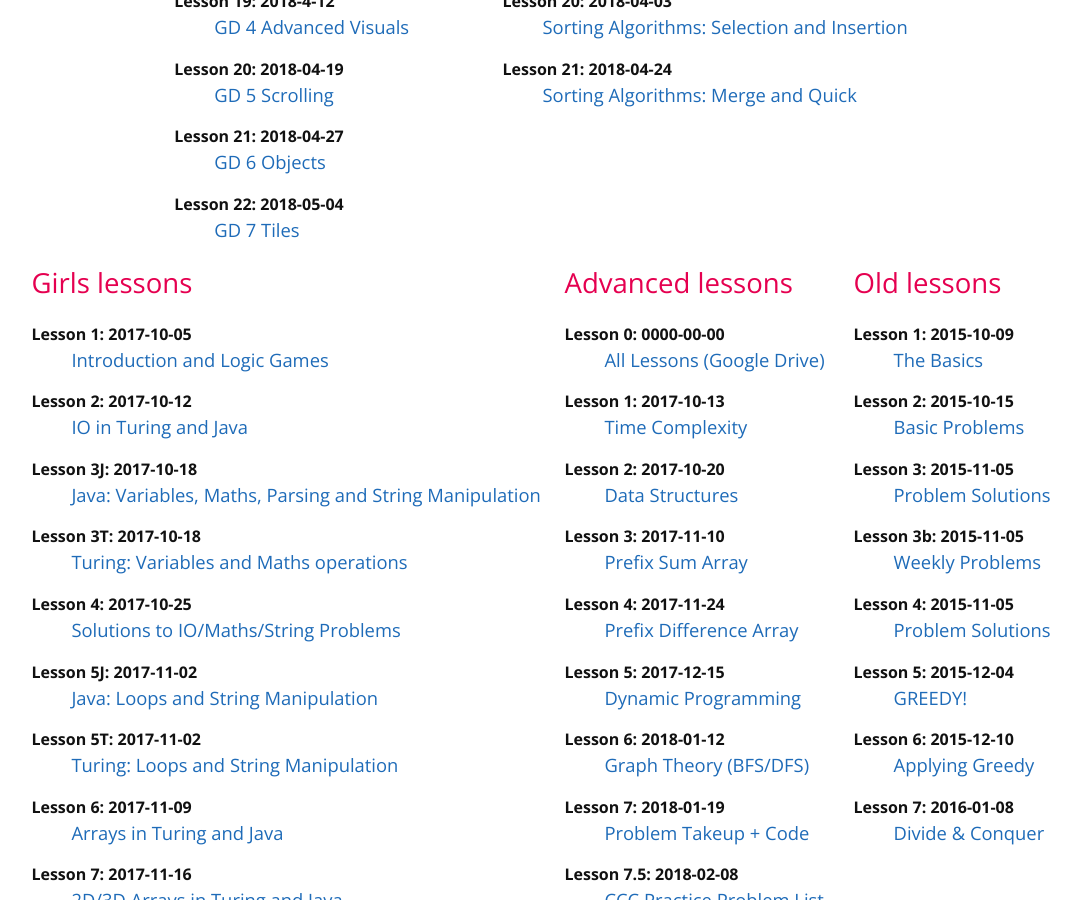
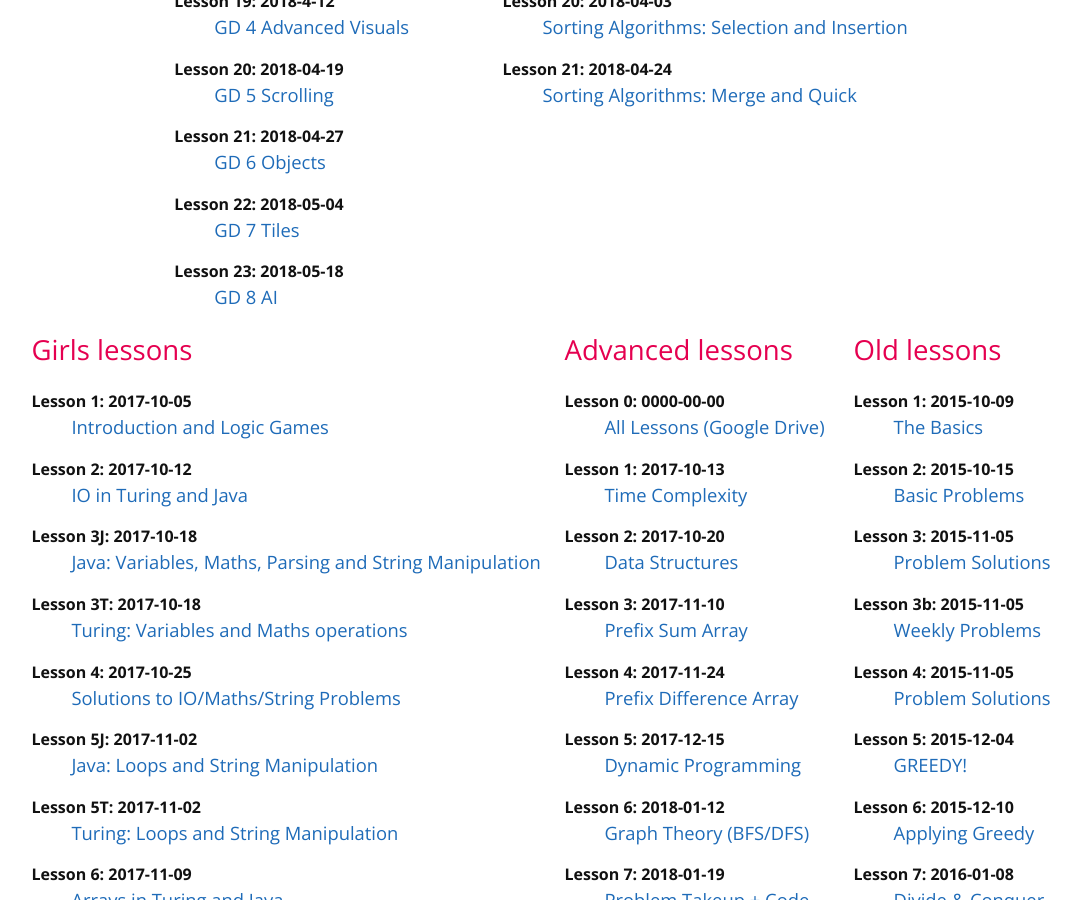
Before and after one commit to mcpt/mcpt.github.io, a Jekyll site: the page built from cpt.md, in a window 1280 px wide and 900 px high, scrolled down 1895 px. Shown: the whole window, without its empty margins (99-1180 px from the left). Built offline with Jekyll 4.4.1, drawn with Linux system fonts in a browser that asks for light colours.

Commit message:
Update junior-lessons.yml

```diff
--- a/_data/junior-lessons.yml
+++ b/_data/junior-lessons.yml
@@ -118,3 +118,8 @@
   date: 2018-05-04
   id: 22
   url: https://drive.google.com/drive/folders/1WYmAea4YQVDquv_cgFsEJkmL9vNq8PrC
+
+- title: GD 8 AI
+  date: 2018-05-18
+  id: 23
+  url: https://drive.google.com/drive/folders/1HTU3x4gNXTwUXRfSvvO8CHKhT8a0EiEo
```
